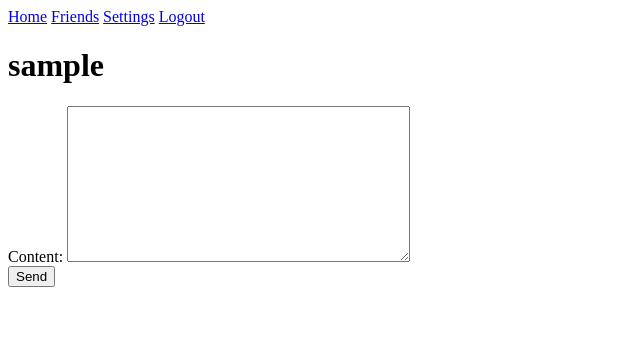
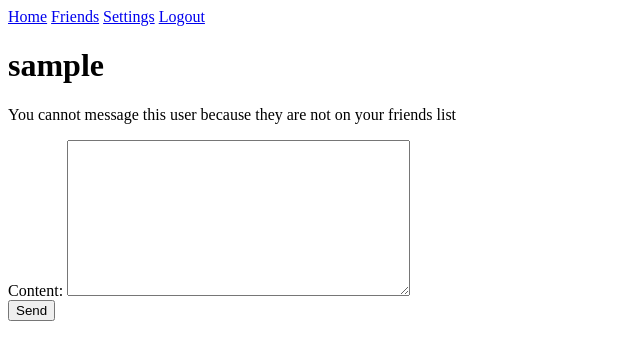
Before and after one commit to abmu/django-htmx-chat-app, a Django app: a page that uses chat/templates/chat/direct_message.html in a window 1280 px wide. Shown: the top 360 px of the page, without its empty margins (0-640 px from the left). Run offline with Django 5.2, Linux system fonts and the light colour scheme; the visitor is signed in with stand-in values (Sample User, id 1); data comes from the database, SQL or seed files in the repository; data that the repository does not hold is empty.

Commit message:
Prevent user from messaging another user if they are not friends

```diff
--- a/chat/models.py
+++ b/chat/models.py
@@ -45,11 +45,9 @@ class Message(models.Model):
                 chats[other_user.id] = {
                     'other_user': other_user,
                     'last_sender': message.sender,
-                    'last_message': message.content,
+                    'last_content': message.content,
                     'timestamp': message.timestamp
                 }
 
-        # CAN CHOOSE TO SORT HERE OR IN TEMPLATE
-        # recent_chats = sorted(chats.values(), key=lambda msg: msg['timestamp'], reverse=True)
-
-        return chats.values()
+        recent_chats = sorted(chats.values(), key=lambda msg: msg['timestamp'], reverse=True)
+        return recent_chats
--- a/chat/templates/chat/direct_message.html
+++ b/chat/templates/chat/direct_message.html
@@ -1,6 +1,9 @@
 {% extends 'chat/base.html' %}
 {% block content %}
     <h1>{{ recipient }}</h1>
+    {% if not is_friends %}
+        <p>You cannot message this user because they are not on your friends list</p>
+    {% endif %}
     <form method="POST" action="{% url 'direct_message' recipient.username %}">
         {% csrf_token %}
         {{ form }}
--- a/chat/views.py
+++ b/chat/views.py
@@ -21,8 +21,11 @@ def home(request):
 def direct_message(request, username):
     sender = request.user
     recipient = get_object_or_404(User, username__iexact=username)
+    is_friends = sender.friends_mutual.contains(recipient)
 
     if request.method == 'POST':
+        if not is_friends:
+            return redirect('direct_message', username)
         form = MessageForm(request.POST)
         if form.is_valid():
             form.instance.sender = sender
@@ -38,5 +41,6 @@ def direct_message(request, username):
         'title': 'Direct message',
         'form': form,
         'recipient': recipient,
-        'all_messages': messages
+        'all_messages': messages,
+        'is_friends': is_friends
     })
```
